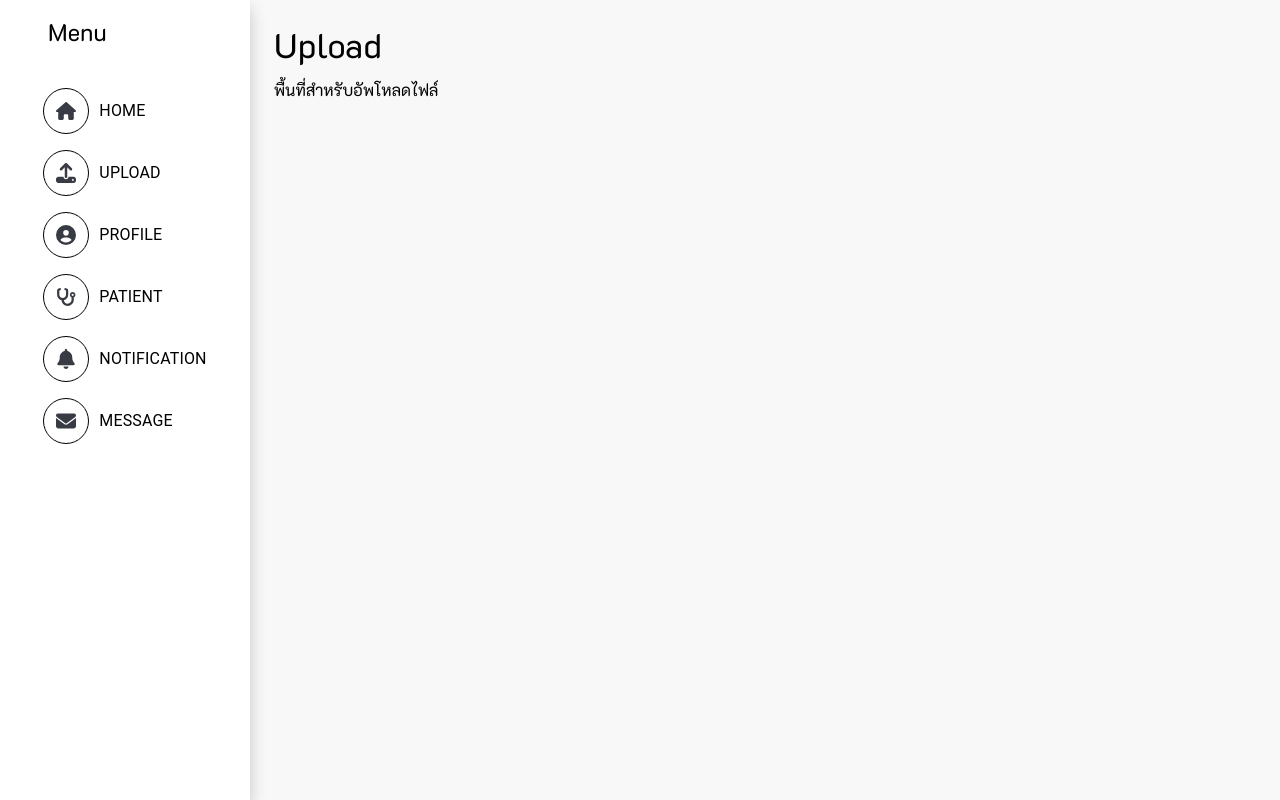
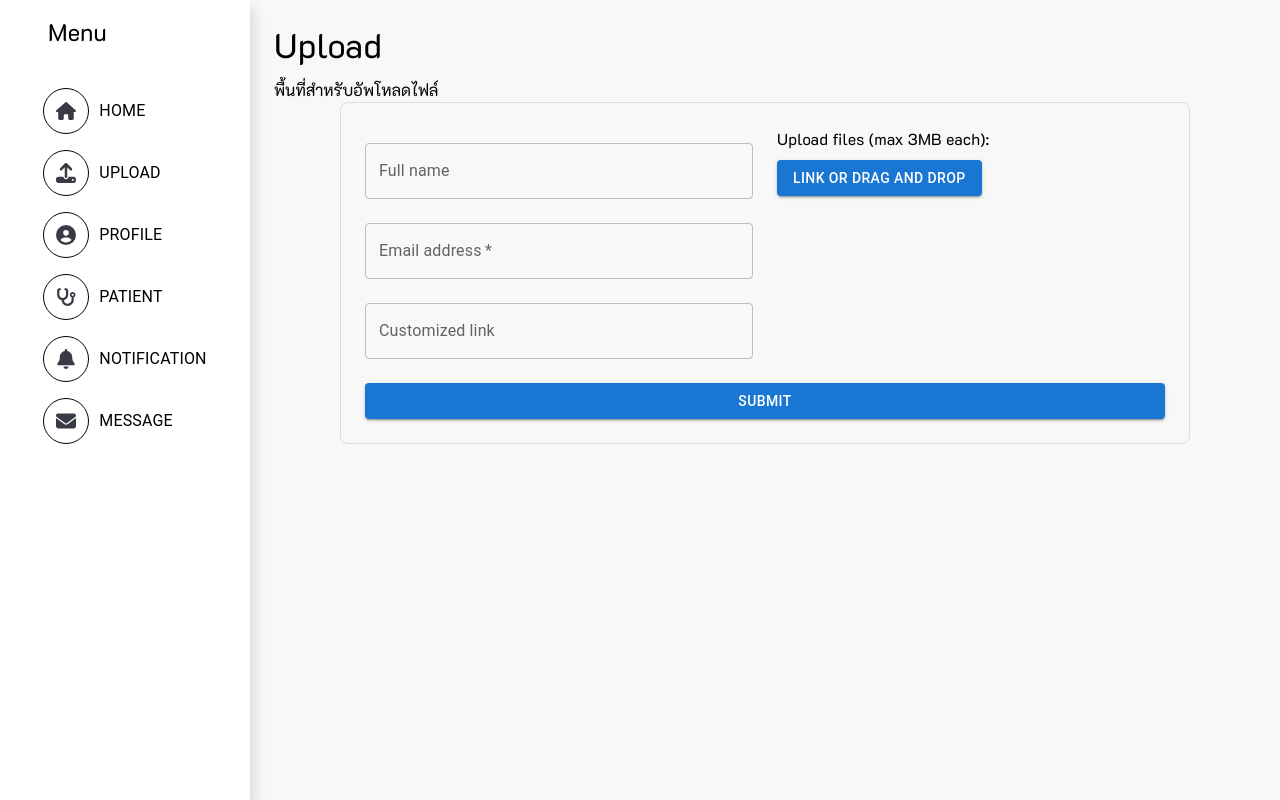
Before and after one commit to Boom-Tris/Boom-Tris-hospital, a React (Create React App) app in the folder Frontend/: page /UPLOAD in a window 1280 px wide. Built offline with nearby package versions, Linux system fonts and the light colour scheme.

Commit message:
Update Upload.js

```diff
--- a/Frontend/src/pages/Upload.js
+++ b/Frontend/src/pages/Upload.js
@@ -1,12 +1,150 @@
-import React from 'react';
-import { Typography } from '@mui/material';
+import React, { useState } from 'react';
+import {
+  Box,
+  Grid,
+  TextField,
+  Button,
+  Typography,
+  LinearProgress,
+  IconButton,
+  List,
+  ListItem,
+  ListItemText,
+  ListItemSecondaryAction,
+} from '@mui/material';
+import { Delete, CheckCircle, Error } from '@mui/icons-material';
+
 
 const Upload = () => {
+ const [files, setFiles] = useState([]);
+  const [uploadStatus, setUploadStatus] = useState({});
+
+  const handleFileUpload = (event) => {
+    const uploadedFiles = Array.from(event.target.files).map((file) => ({
+      name: file.name,
+      size: file.size,
+    }));
+    setFiles(uploadedFiles);
+
+    // Simulating file upload
+    uploadedFiles.forEach((file) => {
+      setUploadStatus((prev) => ({
+        ...prev,
+        [file.name]: 'loading',
+      }));
+
+      setTimeout(() => {
+        setUploadStatus((prev) => ({
+          ...prev,
+          [file.name]: file.size > 3 * 1024 * 1024 ? 'failed' : 'complete',
+        }));
+      }, 2000); // Simulate upload delay
+    });
+  };
+
+  const removeFile = (fileName) => {
+    setFiles(files.filter((file) => file.name !== fileName));
+    setUploadStatus((prev) => {
+      const updatedStatus = { ...prev };
+      delete updatedStatus[fileName];
+      return updatedStatus;
+    });
+  };
 
   return (
     <div>
        <Typography variant="h4" gutterBottom> Upload </Typography>
       <Typography variant="body1">พื้นที่สำหรับอัพโหลดไฟล์</Typography>
+       <Box
+            sx={{
+              maxWidth: 800,
+              margin: 'auto',
+              padding: 3,
+              border: '1px solid #ddd',
+              borderRadius: 2,
+            }}
+          >
+
+
+            <Grid container spacing={3}>
+              {/* Left Column */}
+              <Grid item xs={12} md={6}>
+                <TextField
+                  fullWidth
+                  label="Full name"
+                  variant="outlined"
+                  margin="normal"
+                />
+                <TextField
+                  fullWidth
+                  label="Email address"
+                  variant="outlined"
+                  margin="normal"
+                  required
+                />
+                <TextField
+                  fullWidth
+                  label="Customized link"
+                  variant="outlined"
+                  margin="normal"
+                />
+              </Grid>
+
+              {/*Column */}
+              <Grid item xs={12} md={6}>
+                <Box>
+                  <Typography mb={1}>Upload files (max 3MB each):</Typography>
+                  <Button variant="contained" component="label">
+                    Link or drag and drop
+                    <input
+                      type="file"
+                      hidden
+                      multiple
+                      onChange={handleFileUpload}
+                    />
+                  </Button>
+                </Box>
+
+                <List sx={{ mt: 2, maxHeight: 200, overflowY: 'auto' }}>
+                  {files.map((file) => (
+                    <ListItem key={file.name}>
+                      <ListItemText
+                        primary={file.name}
+                        secondary={`Size: ${(file.size / 1024).toFixed(2)} KB`}
+                      />
+                      <ListItemSecondaryAction>
+                        {uploadStatus[file.name] === 'loading' && <LinearProgress />}
+                        {uploadStatus[file.name] === 'complete' && (
+                          <CheckCircle color="success" />
+                        )}
+                        {uploadStatus[file.name] === 'failed' && (
+                          <Typography color="error" variant="caption">
+                            Upload failed (File too large)
+                          </Typography>
+                        )}
+                        <IconButton
+                          edge="end"
+                          aria-label="delete"
+                          onClick={() => removeFile(file.name)}
+                        >
+                          <Delete />
+                        </IconButton>
+                      </ListItemSecondaryAction>
+                    </ListItem>
+                  ))}
+                </List>
+              </Grid>
+            </Grid>
+
+            <Button
+              fullWidth
+              variant="contained"
+              color="primary"
+              sx={{ mt: 2 }}
+            >
+              Submit
+            </Button>
+          </Box>
     </div>
   )
 
```
